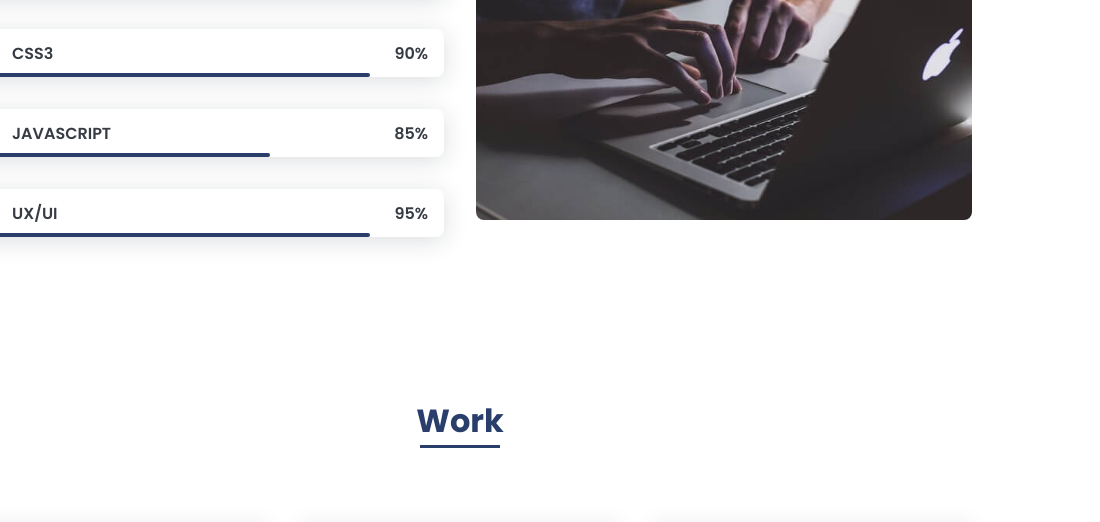
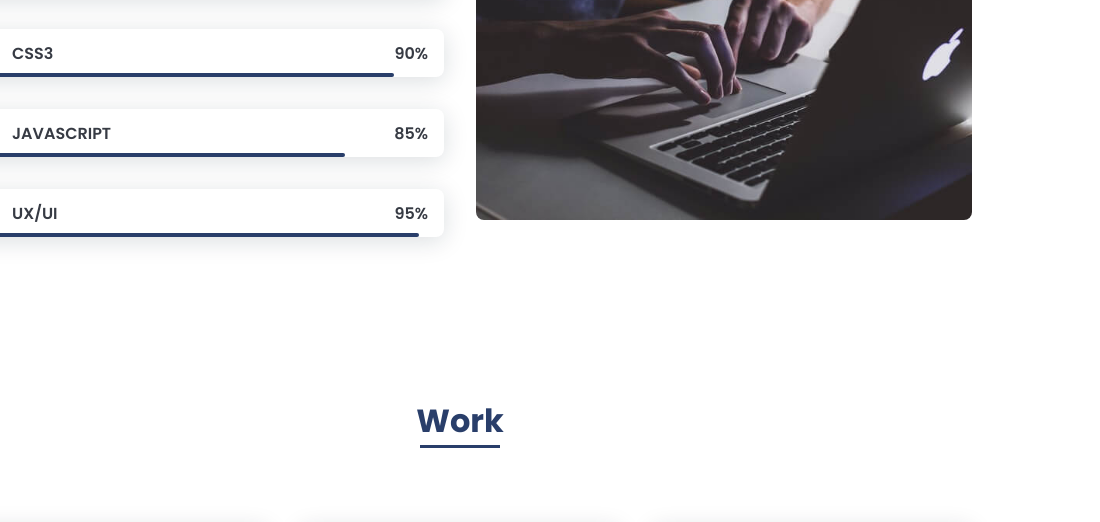
Before and after one commit to kris04090513/Kris-portfolio, a plain HTML site: page index.html in a window 1280 px wide. Shown: the part 1534-2056 px from the top of the page, 180-1280 px from the left. Drawn offline with nearby package versions, Linux system fonts and the light colour scheme; grey boxes are pictures that could not be loaded.

Commit message:
skill % css

```diff
--- a/assets/css/styles.css
+++ b/assets/css/styles.css
@@ -327,15 +327,15 @@ img {
 }
 
 .skills__css {
-  width: 85%;
+  width: 90%;
 }
 
 .skills__js {
-  width: 65%;
+  width: 80%;
 }
 
 .skills__ux {
-  width: 85%;
+  width: 95%;
 }
 
 .skills__img {
```
